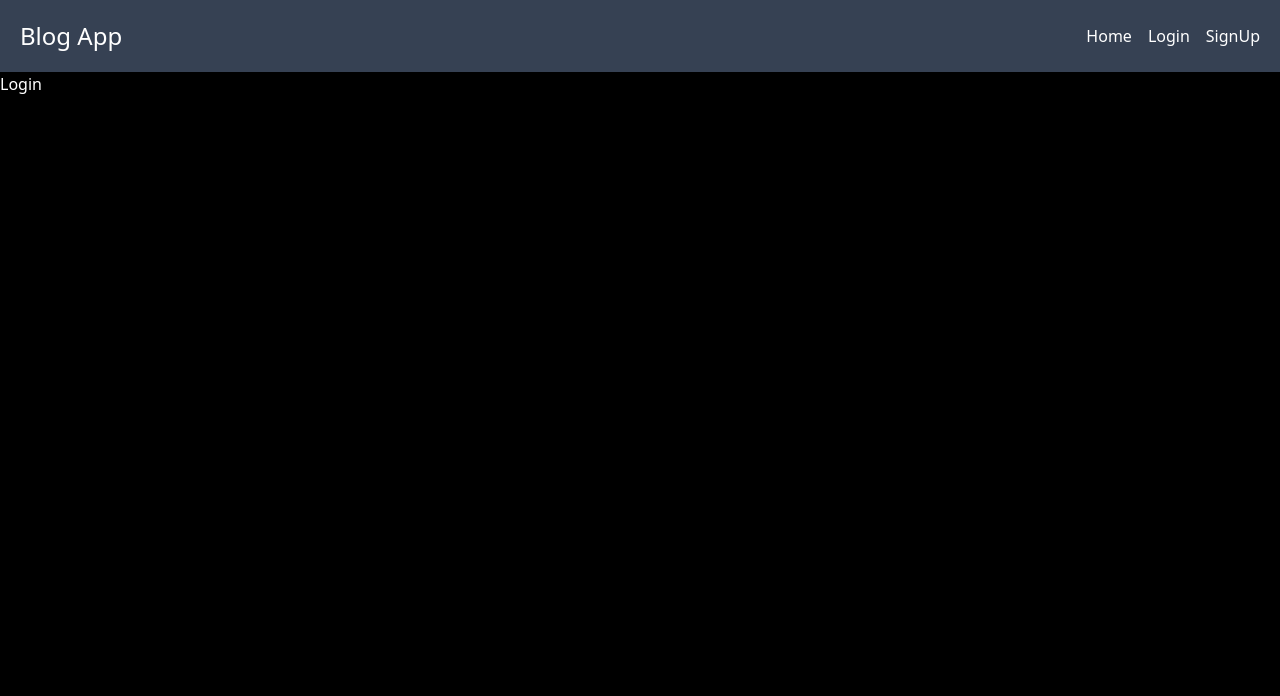
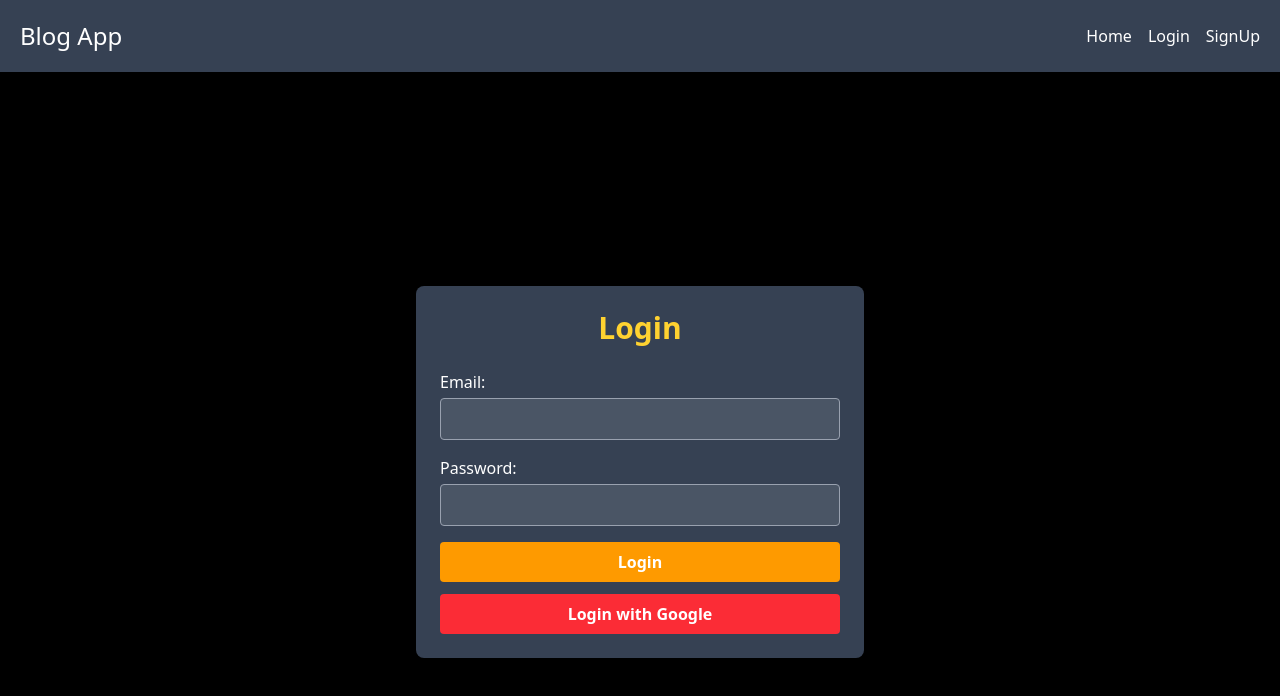
Before and after one commit to SamSwnshi/blog_website, a React (Vite) app in the folder client/: page /login in a window 1280 px wide. Shown: the top 696 px of the page. Built offline with nearby package versions, Linux system fonts and the light colour scheme.

Commit message:
login page

```diff
--- a/client/src/App.jsx
+++ b/client/src/App.jsx
@@ -4,6 +4,7 @@ import Header from './component/Header'
 import { BrowserRouter as Router, Route, Routes, BrowserRouter } from 'react-router-dom'
 import Register from './component/Register'
 import Login from './component/Login'
+import Dashboard from './component/Dashboard'
 const App = () => {
   return (
     <Router>
@@ -11,6 +12,7 @@ const App = () => {
       <Routes>
         <Route path='/login' element={<Login/>}>Login</Route>
         <Route path='/signup'element={<Register/>}>Register</Route>
+        <Route path='/'element={<Dashboard/>}>Dashboard</Route>
       </Routes>
     </Router>
   )
--- /dev/null
+++ b/client/src/component/Dashboard.jsx
@@ -0,0 +1,13 @@
+import React from 'react'
+
+const Dashboard = () => {
+  return (
+    <div >
+      <div>
+
+      </div>
+    </div>
+  )
+}
+
+export default Dashboard
--- a/client/src/component/Login.jsx
+++ b/client/src/component/Login.jsx
@@ -1,11 +1,32 @@
-import React from 'react'
+import React from "react";
 
 const Login = () => {
-  return (
-    <div>
-      <h1>Login</h1>
-    </div>
-  )
-}
+    return (
+        <div className="flex items-center justify-center min-h-screen overflow-hidden ">
+            <div className="rounded-lg flex flex-col w-full max-w-md p-6 bg-gray-700 text-white shadow-lg">
+                <h1 className="text-3xl font-bold text-amber-300 text-center mb-6">Login</h1>
 
-export default Login
+
+
+                <div className="flex flex-col mb-4">
+                    <label className="mb-1">Email:</label>
+                    <input type="email" className="border border-gray-400 rounded px-3 py-2 bg-gray-600 text-white" />
+                </div>
+
+                <div className="flex flex-col mb-4">
+                    <label className="mb-1">Password:</label>
+                    <input type="password" className="border border-gray-400 rounded px-3 py-2 bg-gray-600 text-white" />
+                </div>
+
+
+
+                <div className="flex flex-col space-y-3">
+                    <button className="bg-amber-500 hover:bg-amber-600 text-white font-semibold py-2 rounded">Login</button>
+                    <button className="bg-red-500 hover:bg-red-600 text-white font-semibold py-2 rounded">Login with Google</button>
+                </div>
+            </div>
+        </div>
+    );
+};
+
+export default Login;
--- a/client/src/component/Register.jsx
+++ b/client/src/component/Register.jsx
@@ -2,7 +2,7 @@ import React from "react";
 
 const Register = () => {
     return (
-        <div className="flex items-center justify-center min-h-screen overflow-hidden bg-gray-800">
+        <div className="flex items-center justify-center min-h-screen overflow-hidden ">
             <div className="rounded-lg flex flex-col w-full max-w-md p-6 bg-gray-700 text-white shadow-lg">
                 <h1 className="text-3xl font-bold text-amber-300 text-center mb-6">Sign Up</h1>
 
@@ -23,7 +23,7 @@ const Register = () => {
 
                 <div className="flex flex-col mb-6">
                     <label className="mb-1">Avatar (optional):</label>
-                    <input type="file" className="border border-gray-400 rounded px-3 py-2 bg-gray-600 text-white" />
+                    <input type="file" className="border-1 border-gray-400 rounded-l-full px-3 py-2 bg-gray-600 text-white" />
                 </div>
 
                 <div className="flex flex-col space-y-3">
```
